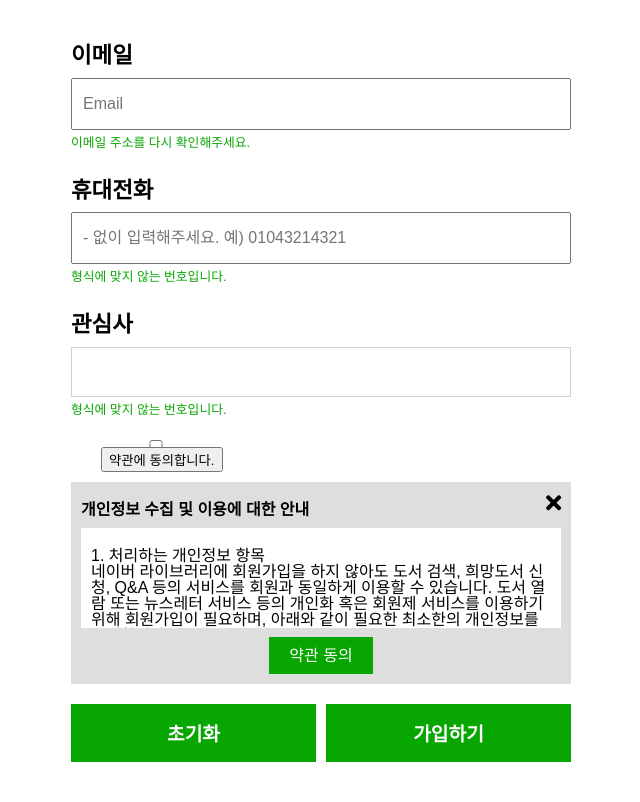
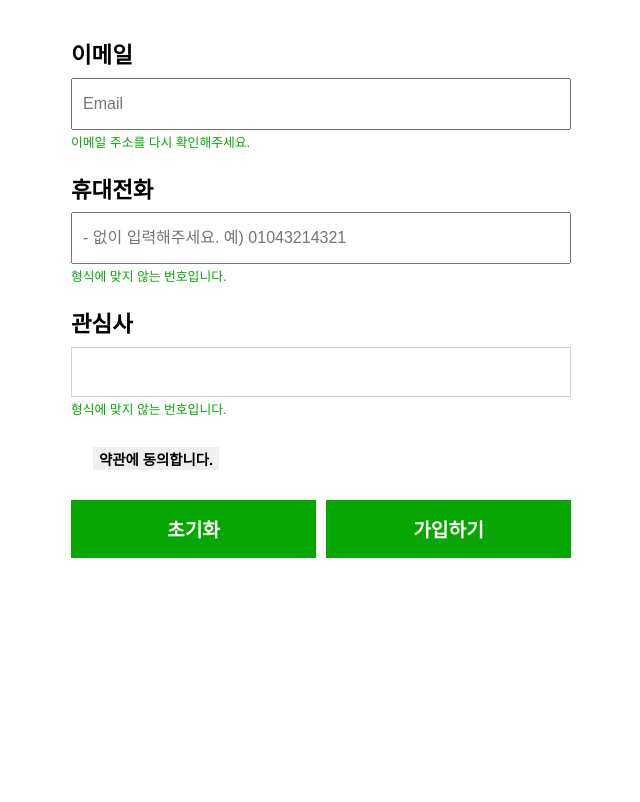
Before and after one commit to codesquad-member-2020/signup-11, a plain HTML site: page FE/index.html in a window 1280 px wide. Shown: the part 900-1702 px from the top of the page, without its empty margins (319-959 px from the left). After the commit the page ends 1498 px from the top, so only its background shows below. Drawn offline with Linux system fonts and the light colour scheme; a script that the page names is missing.

Commit message:
[feat] 약관 css 수정
약관에 display none 처리하여 클릭 시, 창이 보이게 할 예정

```diff
--- a/FE/src/css/style.css
+++ b/FE/src/css/style.css
@@ -77,6 +77,7 @@
 .term-group input {
   position: absolute;
   z-index: -1;
+  margin-top: 11px;
 }
 
 .term-group label {
@@ -89,8 +90,16 @@
 }
 
 .terms-pop-btn {
-  margin-left: 20px;
+  margin-left: 12px;
   padding: 10px;
+}
+
+.terms-pop-btn button {
+  outline: none;
+  border: none;
+  font-size: 0.9em;
+  font-weight: 600;
+  cursor: pointer;
 }
 
 .term-group label {
@@ -146,6 +155,10 @@
 }
 
 /* 약관 */
+#modal {
+  display: none;
+}
+
 .terms-modal {
   padding: 20px 10px;
   background-color: #dedede;
```
